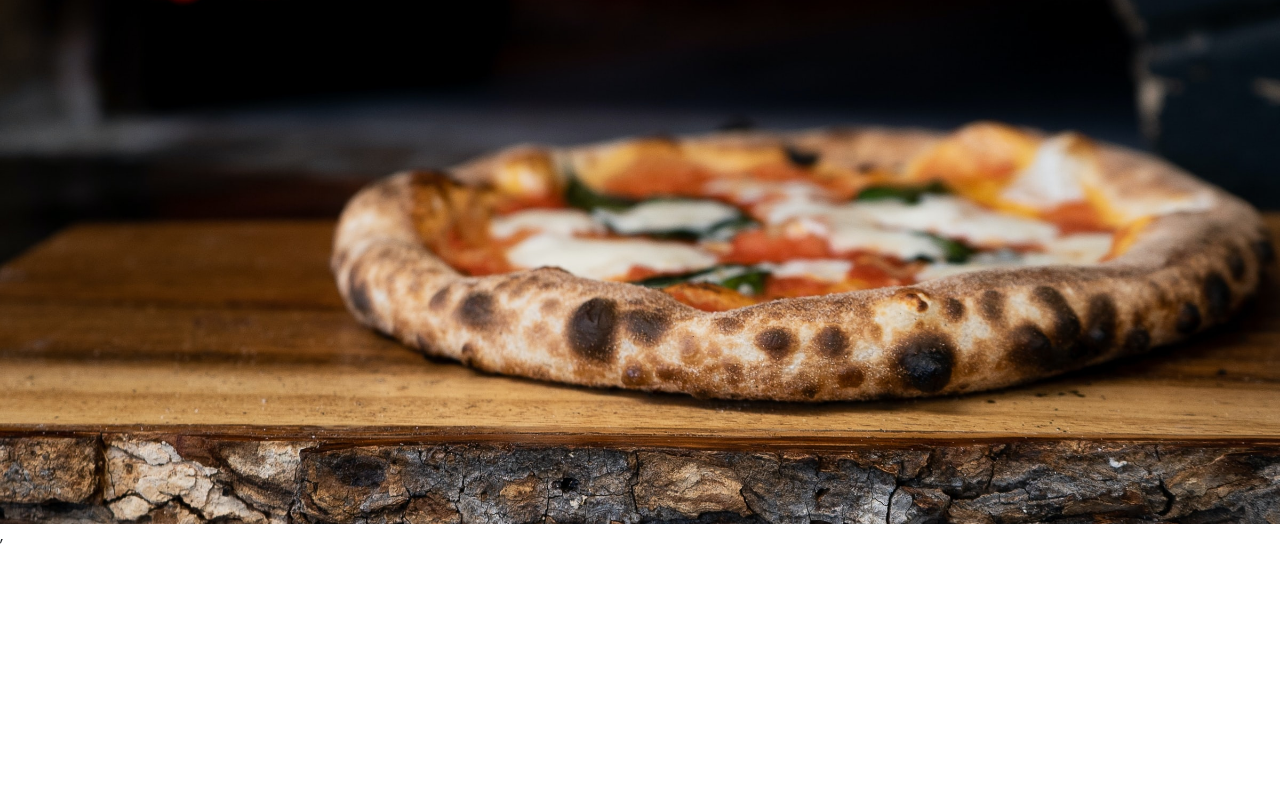
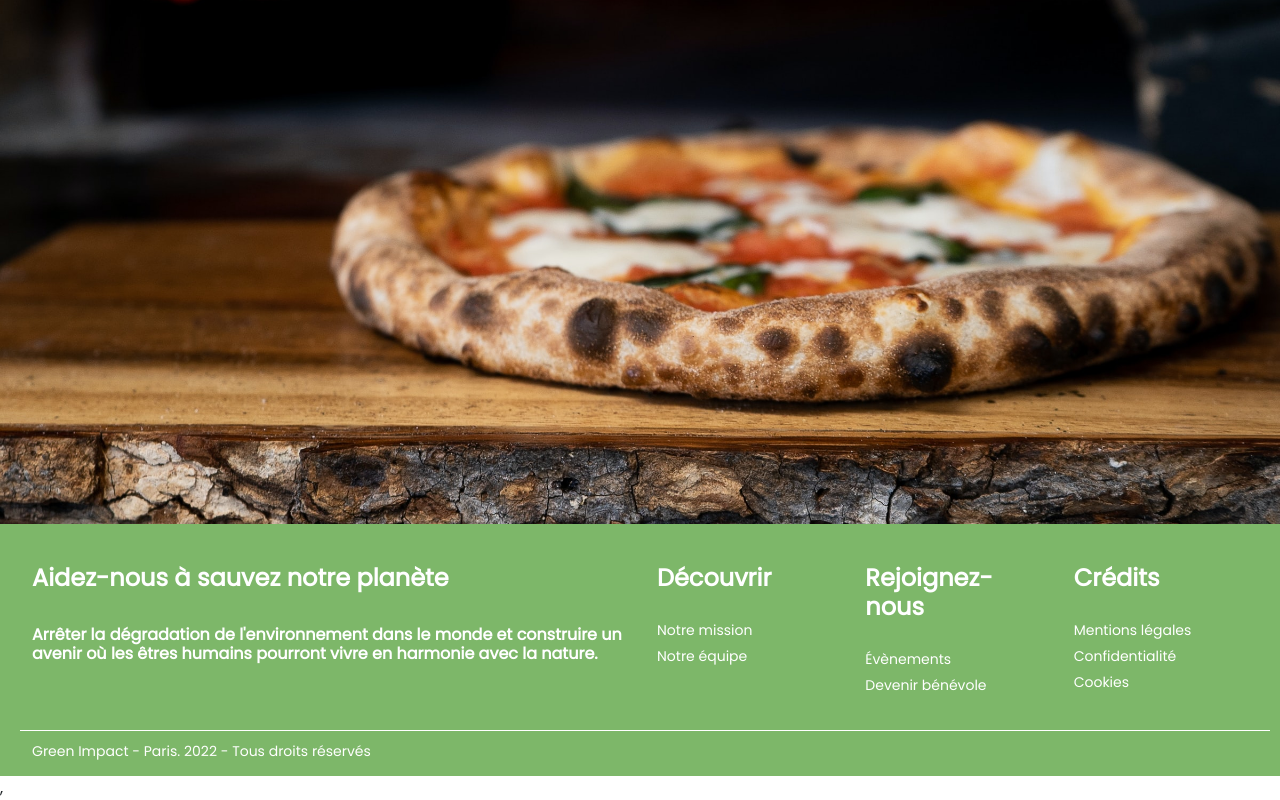
Before and after one commit to bastien-cordier/resto-ipssi, a React (Create React App) app in the folder front/: page / in a window 1280 px wide. Shown: the part 276-1076 px from the top of the page. Before the commit the page ends 824 px from the top, so only its background shows below. Built offline with nearby package versions, Linux system fonts and the light colour scheme.

Commit message:
update footer basic & rename component front

```diff
--- a/front/src/App.js
+++ b/front/src/App.js
@@ -1,11 +1,13 @@
 import { Fragment } from "react";
+import { BrowserRouter, Routes, Route } from "react-router-dom";
+
 import "bootstrap/dist/css/bootstrap.min.css";
 import "./App.scss";
 
-import Header from "./components/Header/Navbar";
+import Header from "./components/Header/Header";
+import Footer from "./components/Footer/Footer";
+
 import Home from "./pages/Home";
-
-import { BrowserRouter, Routes, Route } from "react-router-dom";
 
 function App() {
   return (
@@ -15,6 +17,7 @@ function App() {
         <Routes>
           <Route path="/" element={<Home />} />
         </Routes>
+        <Footer />
       </BrowserRouter>
       ,
     </Fragment>
--- a/front/src/components/Footer/Footer.js
+++ b/front/src/components/Footer/Footer.js
@@ -0,0 +1,68 @@
+import React, { Component, Fragment } from "react";
+import "./Footer.scss";
+
+export default class Footer extends Component {
+  render() {
+    return (
+      <Fragment>
+        <footer className="footer-container sticky-bottom" id="footer">
+          <div className="pre-footer">
+            <div className="container-fluid">
+              <div className="row">
+                <div className="col-md-6 text-left">
+                  <h4>
+                    <i className="fas fa-seedling" />
+                    Aidez-nous à sauvez notre planète
+                  </h4>
+                  <br />
+                  <h6>Arrêter la dégradation de l'environnement dans le monde et construire un avenir où les êtres humains pourront vivre en harmonie avec la nature.</h6>
+                  <br />
+                </div>
+                <div className="col-md-2 text-left">
+                  <h4>Découvrir</h4>
+                  <br />
+                  <p>
+                    <a href="/notre-groupe">Notre mission</a>
+                  </p>
+                  <p>
+                    <a href="/notre-groupe#notre-equipe">Notre équipe</a>
+                  </p>
+                </div>
+                <div className="col-md-2 text-left">
+                  <h4>Rejoignez-nous</h4>
+                  <br />
+                  <p>
+                    <a href="/nos-evenements">Évènements</a>
+                  </p>
+                  <p>
+                    <a href="/dons">Devenir bénévole</a>
+                  </p>
+                </div>
+                <div className="col-md-2 text-left">
+                  <h4>Crédits</h4>
+                  <br />
+                  <p>
+                    <a href="/mentions-legales">Mentions légales</a>
+                  </p>
+                  <p>
+                    <a href="/confidentialite">Confidentialité</a>
+                  </p>
+                  <p>
+                    <a href="/cookies">Cookies</a>
+                  </p>
+                </div>
+              </div>
+            </div>
+          </div>
+          <br />
+          <div className="separator" />
+          <nav className="footer">
+            <div className="container-fluid" id="social">
+              <p>Green Impact - Paris. {new Date().getFullYear()} - Tous droits réservés</p>
+            </div>
+          </nav>
+        </footer>
+      </Fragment>
+    );
+  }
+}
--- /dev/null
+++ b/front/src/components/Footer/Footer.scss
@@ -0,0 +1,33 @@
+.footer-container {
+  background-color: #7db769;
+  color: #fff;
+  padding: 40px 10px 0.3rem 20px;
+  bottom: 0;
+}
+
+.footer-container p {
+  font-size: 14px;
+  line-height: 10px;
+}
+
+.footer-container h4,
+h6 {
+  font-weight: bold;
+}
+
+.footer-container a {
+  text-decoration: none;
+  color: #fff;
+}
+
+.footer-container a:hover {
+  color: #fff;
+  opacity: 0.6;
+  transition-duration: 0.4s;
+}
+
+.separator {
+  border-top: 1px solid #fff;
+  width: 100%;
+  margin-bottom: 15px;
+}
--- a/front/src/components/Header/Navbar.js
+++ b/front/src/components/Header/Header.js
@@ -1,6 +1,6 @@
 import React, { Component } from "react";
 import { Navbar, Nav } from "react-bootstrap";
-import "./Navbar.scss";
+import "./Header.scss";
 
 export default class Header extends Component {
   componentDidMount() {
```
Also changed, not shown: front/src/components/Header/Header.scss (renamed from front/src/components/Header/Navbar.scss).
